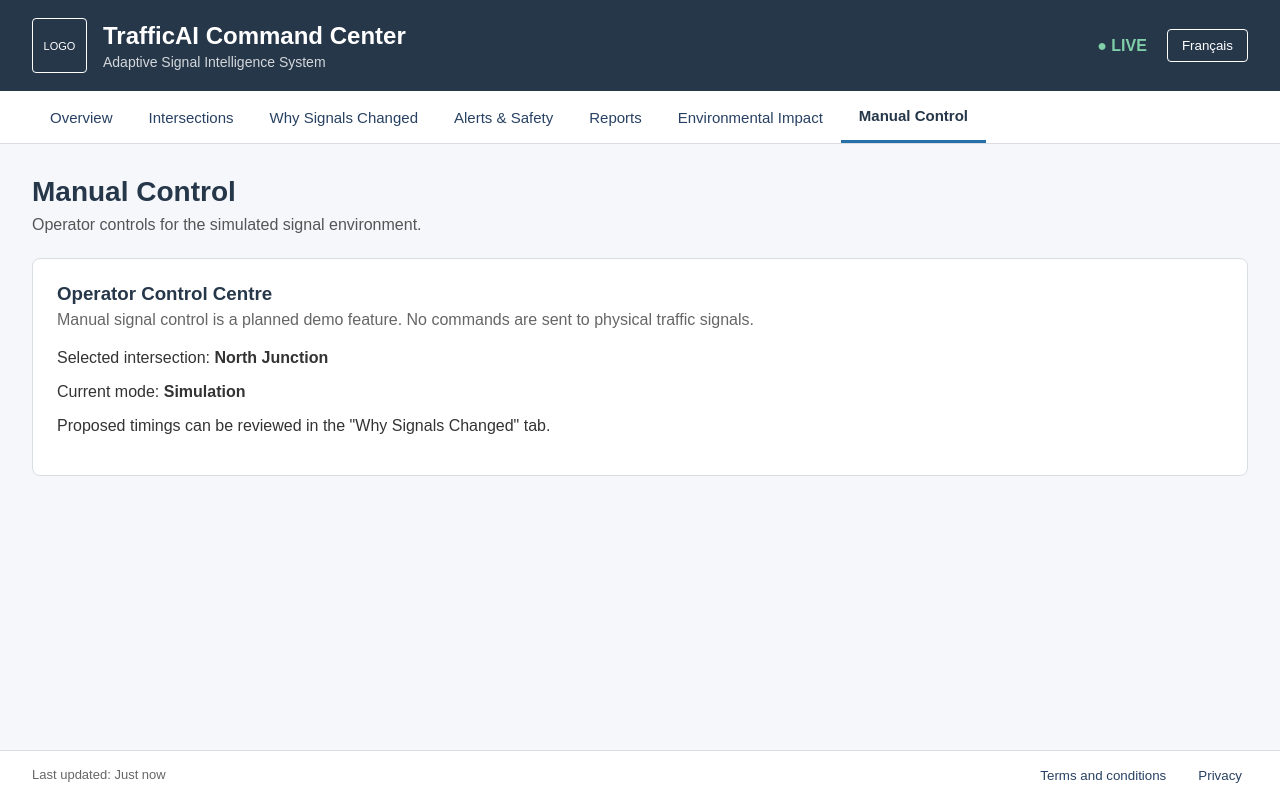
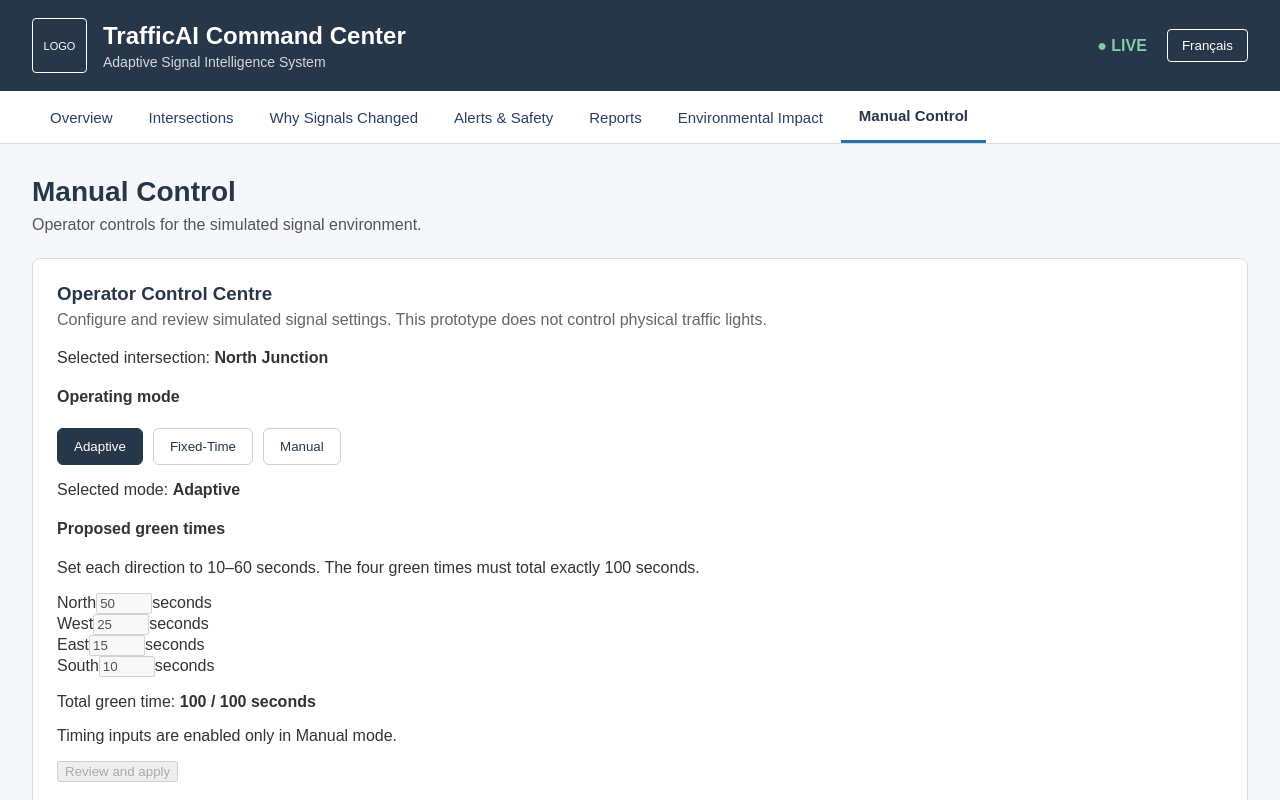
Before and after one commit to abhinavanil22/traffic-ai-command-center, a React (Vite) app: page / in a window 1280 px wide. Both pictures are taken after a click on the button "Manual Control". Shown: the top 800 px of the page. Built offline with nearby package versions, Linux system fonts and the light colour scheme.

Commit message:
Complete simulated manual signal controls

```diff
--- a/src/App.tsx
+++ b/src/App.tsx
@@ -1,4 +1,4 @@
-import { useEffect, useState } from "react";
+import { useState } from "react";
 import { getActiveAlerts } from "./utils/trafficAlerts";
 import IntersectionStatus from "./components/traffic/IntersectionStatus";
 import { useTrafficHistory } from "./hooks/useTrafficHistory";
@@ -6,7 +6,9 @@ import TrafficChart from "./components/traffic/TrafficChart";
 import IntersectionDetails from "./components/traffic/IntersectionDetails";
 import SignalDecisionPanel from "./components/traffic/SignalDecisionPanel";
 import EnvironmentalImpact from "./components/traffic/EnvironmentalImpact";
-
+import ManualControl, {
+  type ControlMode,
+} from "./components/traffic/ManualControl";
 
 import Header from "./components/layout/Header";
 import Navigation, { type DashboardView, } from "./components/layout/Navigation";
@@ -14,7 +16,7 @@ import Footer from "./components/layout/Footer";
 import SummaryCard from "./components/common/SummaryCard";
 
 import { intersections as initialIntersections } from "./data/mockData";
-import { simulateTraffic } from "./simulator/trafficSimulator";
+
 import type { Intersection } from "./types/traffic";
 import type { DemoScenario } from "./types/traffic";
 
@@ -22,25 +24,11 @@ import type { DemoScenario } from "./types/traffic";
 function App() {
   const [intersections, setIntersections] =
     useState<Intersection[]>(initialIntersections);
-
+  const [controlMode, setControlMode] =
+    useState<ControlMode>("Adaptive");
   const [activeScenario, setActiveScenario] = useState<DemoScenario>("normal");
 
 
-  useEffect(() => {
-    const interval = setInterval(() => {
-      setIntersections((currentData) =>
-        simulateTraffic(
-          currentData,
-          activeScenario,
-          initialIntersections,
-        ),
-      );
-    }, 3000);
-
-    return () => {
-      clearInterval(interval);
-    };
-  }, [activeScenario]);
 
 
   const totalVehiclesWaiting = intersections.reduce(
@@ -133,7 +121,30 @@ function handleScenarioChange(scenario: DemoScenario) {
     }),
   );
 }
+function handleApplySignalPlan(
+  intersectionName: string,
+  mode: ControlMode,
+  timings: Record<string, number>,
+) {
+  setIntersections((previous) =>
+    previous.map((intersection) => {
+      if (intersection.name !== intersectionName) {
+        return intersection;
+      }
 
+      return {
+        ...intersection,
+        directions: intersection.directions.map((direction) => ({
+          ...direction,
+          greenTime:
+            timings[direction.direction] ?? direction.greenTime,
+        })),
+      };
+    }),
+  );
+
+  setControlMode(mode);
+}
   const [activeView, setActiveView] = useState<DashboardView>("Overview");
   const viewDescriptions: Record<
     DashboardView,
@@ -373,31 +384,12 @@ function handleScenarioChange(scenario: DemoScenario) {
         )}
 
         {activeView === "Manual Control" && (
-          <section className="intersection-details">
-            <div className="section-heading">
-              <h3>Operator Control Centre</h3>
-              <p>
-                Manual signal control is a planned demo feature.
-                No commands are sent to physical traffic signals.
-              </p>
-            </div>
-
-            <p>
-              Selected intersection:{" "}
-              <strong>
-                {selectedIntersection?.name ?? "None selected"}
-              </strong>
-            </p>
-
-            <p>
-              Current mode: <strong>Simulation</strong>
-            </p>
-
-            <p>
-              Proposed timings can be reviewed in the
-              "Why Signals Changed" tab.
-            </p>
-          </section>
+          <ManualControl
+            intersection={selectedIntersection ?? null}
+            mode={controlMode}
+            onModeChange={setControlMode}
+            onApplyPlan={handleApplySignalPlan}
+          />
         )}
 
       </main>
--- /dev/null
+++ b/src/components/traffic/ManualControl.tsx
@@ -0,0 +1,229 @@
+
+import { useEffect, useState } from "react";
+import type { Intersection } from "../../types/traffic";
+
+export type ControlMode = "Adaptive" | "Fixed-Time" | "Manual";
+
+interface ManualControlProps {
+  intersection: Intersection | null;
+  mode: ControlMode;
+  onModeChange: (mode: ControlMode) => void;
+  onApplyPlan: (
+    intersectionName: string,
+    mode: ControlMode,
+    timings: Record<string, number>,
+  ) => void;
+}
+
+export default function ManualControl({
+  intersection,
+  mode,
+  onModeChange,
+  onApplyPlan,
+}: ManualControlProps) {
+  const [timings, setTimings] = useState<Record<string, number>>({});
+  const [message, setMessage] = useState("");
+  const [activityLog, setActivityLog] = useState<string[]>([]);
+  const [pendingConfirmation, setPendingConfirmation] = useState(false);
+
+  const directions = intersection?.directions ?? [];
+
+  useEffect(() => {
+    if (!intersection) {
+      setTimings({});
+      return;
+    }
+
+    setTimings(
+      Object.fromEntries(
+        intersection.directions.map((direction) => [
+          direction.direction,
+          direction.greenTime,
+        ]),
+      ),
+    );
+
+    setPendingConfirmation(false);
+    setMessage("");
+  }, [intersection?.name]);
+
+  const totalGreenTime = directions.reduce(
+    (total, direction) =>
+      total + (timings[direction.direction] ?? direction.greenTime),
+    0,
+  );
+
+  const timingsValid =
+    directions.length === 4 &&
+    directions.every((direction) => {
+      const seconds =
+        timings[direction.direction] ?? direction.greenTime;
+      return Number.isInteger(seconds) && seconds >= 10 && seconds <= 60;
+    }) &&
+    totalGreenTime === 100;
+
+  function handleModeChange(nextMode: ControlMode) {
+    onModeChange(nextMode);
+    setPendingConfirmation(false);
+    setMessage(`Selected ${nextMode} mode.`);
+  }
+
+  function handleApply() {
+    if (!intersection) return;
+
+    if (!timingsValid) {
+      setMessage(
+        "Invalid timing plan. Each direction must have 10–60 seconds, with a total of exactly 100 seconds.",
+      );
+      setPendingConfirmation(false);
+      return;
+    }
+
+    if (!pendingConfirmation) {
+      setPendingConfirmation(true);
+      setMessage("Review the timings, then confirm to apply this simulated plan.");
+      return;
+    }
+
+    const logEntry =
+      `${new Date().toLocaleString()} — ${intersection.name}: ` +
+      `${mode} mode; ` +
+      directions
+        .map(
+          (direction) =>
+            `${direction.direction} ${timings[direction.direction]}s`,
+        )
+        .join(", ");
+
+    setActivityLog((previous) => [logEntry, ...previous].slice(0, 10));
+    onApplyPlan(intersection.name, mode, timings);
+    setMessage("Simulated plan applied in this panel. No physical signals were changed.");
+    setPendingConfirmation(false);
+  }
+
+  if (!intersection) {
+    return (
+      <section className="intersection-details">
+        <h3>Operator Control Centre</h3>
+        <p>Select an intersection before configuring signal timings.</p>
+      </section>
+    );
+  }
+
+  return (
+    <section className="intersection-details">
+      <div className="section-heading">
+        <h3>Operator Control Centre</h3>
+        <p>
+          Configure and review simulated signal settings. This prototype
+          does not control physical traffic lights.
+        </p>
+      </div>
+
+      <p>
+        Selected intersection: <strong>{intersection.name}</strong>
+      </p>
+
+      <div className="manual-control-modes">
+        <h4>Operating mode</h4>
+        <div className="demo-control-buttons">
+          {(["Adaptive", "Fixed-Time", "Manual"] as ControlMode[]).map(
+            (option) => (
+              <button
+                key={option}
+                type="button"
+                className={mode === option ? "selected" : ""}
+                onClick={() => handleModeChange(option)}
+                aria-pressed={mode === option}
+              >
+                {option}
+              </button>
+            ),
+          )}
+        </div>
+        <p>Selected mode: <strong>{mode}</strong></p>
+      </div>
+
+      <div className="manual-timing-controls">
+        <h4>Proposed green times</h4>
+        <p>
+          Set each direction to 10–60 seconds. The four green times must
+          total exactly 100 seconds.
+        </p>
+
+        {directions.map((direction) => (
+          <div className="manual-timing-row" key={direction.direction}>
+            <label htmlFor={`green-${direction.direction}`}>
+              {direction.direction}
+            </label>
+            <input
+              id={`green-${direction.direction}`}
+              type="number"
+              min={10}
+              max={60}
+              step={1}
+              value={timings[direction.direction] ?? direction.greenTime}
+              disabled={mode !== "Manual"}
+              onChange={(event) => {
+                setTimings((previous) => ({
+                  ...previous,
+                  [direction.direction]: Number(event.target.value),
+                }));
+                setPendingConfirmation(false);
+                setMessage("");
+              }}
+            />
+            <span>seconds</span>
+          </div>
+        ))}
+
+        <p>
+          Total green time: <strong>{totalGreenTime} / 100 seconds</strong>
+        </p>
+
+        <p role="status">
+          {mode !== "Manual"
+            ? "Timing inputs are enabled only in Manual mode."
+            : timingsValid
+              ? "Timing plan passes the basic timing checks."
+              : "Timing plan is invalid. Check the limits and total."}
+        </p>
+
+        <button
+          type="button"
+          onClick={handleApply}
+          disabled={mode !== "Manual"}
+        >
+          {pendingConfirmation ? "Confirm simulated change" : "Review and apply"}
+        </button>
+
+        {pendingConfirmation && (
+          <button
+            type="button"
+            onClick={() => {
+              setPendingConfirmation(false);
+              setMessage("Confirmation cancelled.");
+            }}
+          >
+            Cancel
+          </button>
+        )}
+
+        {message && <p role="status">{message}</p>}
+      </div>
+
+      <div className="manual-activity-log">
+        <h4>Recent operator activity</h4>
+        {activityLog.length === 0 ? (
+          <p>No simulated changes recorded yet.</p>
+        ) : (
+          <ul>
+            {activityLog.map((entry, index) => (
+              <li key={`${entry}-${index}`}>{entry}</li>
+            ))}
+          </ul>
+        )}
+      </div>
+    </section>
+  );
+}
```
